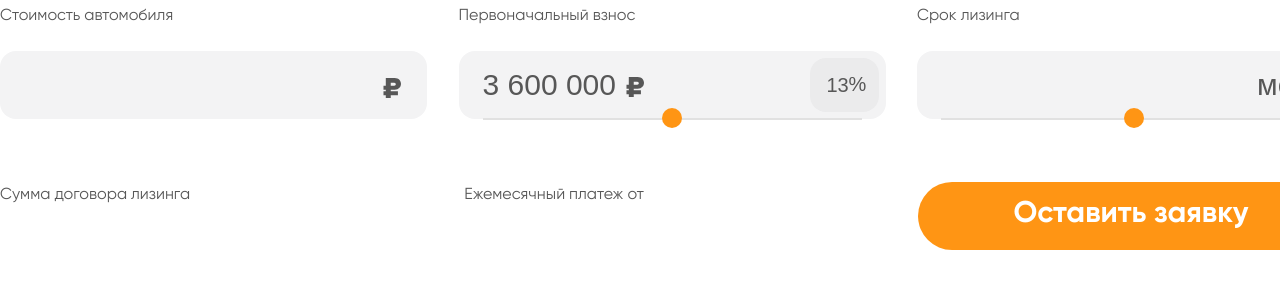
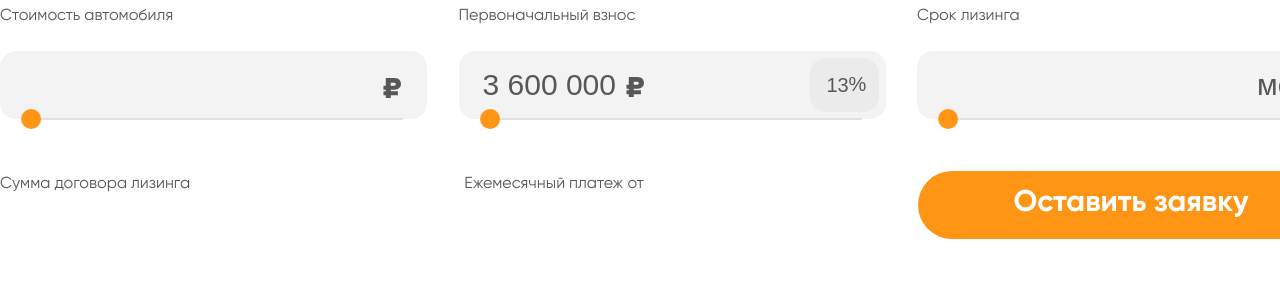
Before and after one commit to DeepViolet777/LeasingCar, a plain HTML site: page index.html in a window 1280 px wide. Shown: the part 792-1080 px from the top of the page. Drawn offline with nearby package versions, Linux system fonts and the light colour scheme; files whose address does not match are found by name.

Commit message:
Ranges updated

```diff
--- a/css/style.scss
+++ b/css/style.scss
@@ -430,17 +430,10 @@ a {
         background-color: transparent;
         top: 0;
         left: 0;
-        --progress-shadow: 2px 2px 4px rgba(0, 0, 0, 0.2) inset;
-        --progress-flll-shadow: var(--progress-shadow);
-        --fill-color: linear-gradient(to right, LightCyan, var(--primary-color));
-        --thumb-shadow: 0 0 4px rgba(0, 0, 0, 0.3),
-          -3px 9px 9px rgba(255, 255, 255, 0.33) inset,
-          -1px 3px 2px rgba(255, 255, 255, 0.33) inset,
-          0 0 0 99px var(--primary-color) inset;
 
     }
 
-    input[type='range']::-webkit-slider-thumb {
+     /* input[type='range']::-webkit-slider-thumb {
         -webkit-appearance: none;
         cursor: pointer;
         height: 20px;
@@ -454,7 +447,7 @@ a {
     input[type='range']::-webkit-slider-runnable-track {
         -webkit-appearance: none;
         height: 2px;
-        background: linear-gradient(90deg, rgba(225, 225, 225, 1) 60%, rgba(225, 225, 225, 1) 60%);
+        background: linear-gradient(90deg, rgba(255, 149, 20, 1) 60%, rgba(225, 225, 225, 1) 60%);
     }
 
     input[type="range"]::-moz-range-progress {
@@ -474,7 +467,7 @@ a {
         width: 20px;
         border-radius: 50%;
 
-    }
+    }*/
 
     .field-num {
         background-color: $light-grey;
@@ -582,4 +575,42 @@ a {
         font-size: 30px;
         line-height: 36px;
     }
+
+
+.noUi-connects{
+    height: 2px;
+    background-color: $medium-grey;
+    border-radius: 0;
 }
+
+.noUi-connect {
+    background: $dark-orange;
+    height: 2px;
+    border-radius: 0;
+}
+
+.noUi-handle{
+    background-color: $dark-orange;
+    border: none;
+    height: 20px;
+    width: 20px;
+    border-radius: 50%;
+    box-shadow: none;
+    outline: none;
+    margin-top: -3px;
+
+    &::after,&::before{
+    display:none;
+    }
+}
+
+.noUi-horizontal{
+    height:2px;
+    width: 379px;
+    margin-left: 24px;
+    border: none;
+    box-shadow: none;
+    border-radius: 0;
+    margin-top: -1px;
+}
+}
--- a/index.html
+++ b/index.html
@@ -104,7 +104,7 @@
                         <div class="car-cost_container">
                             <input class="car-cost_num field-num" min="1000000" max="6000000" type="number" step="1">
                         </div>
-                        <div class="range_container">
+                        <div class="car-cost_range">
                            <!-- <input type="range" name="car-cost_range" class="car-cost_range calc_range" min="1000000" max="6000000"
                                 step="1">-->
                         </div>
@@ -115,9 +115,9 @@
                             <div class="init-fee_num field-num">3 600 000</div>
                             <input class="init-fee_percent" type="number" name="" id="" value="13" min="10" max="60">
                         </div>
-                        <div class="range_container">
-                            <input type="range" name="init-fee_range" class="init-fee_range calc_range" min="1000000" max="6000000"
-                                step="1">
+                        <div class="init-fee_range">
+                           <!--<input type="range" name="init-fee_range" class="init-fee_range calc_range" min="1000000" max="6000000"
+                                step="1">-->
                         </div>
                     </div>
                     <div class="calc_lease-term">
@@ -125,9 +125,9 @@
                         <div class="lease-term_container">
                             <input class="lease-term_num field-num" min="1" max="60" type="number">
                         </div>
-                        <div class="range_container">
-                            <input type="range" name="lease-term_range" class="lease-term_range calc_range" min="1" max="60"
-                                step="1">
+                        <div class="lease-term_range">
+                           <!-- <input type="range" name="lease-term_range" class="lease-term_range calc_range" min="1" max="60"
+                                step="1">-->
                         </div>
                     </div>
                     </div>
--- a/main.js
+++ b/main.js
@@ -1,4 +1,3 @@
-
 
 $(document).ready(function(){
     $('.slick-slider').slick({
@@ -21,16 +20,45 @@ $(document).ready(function(){
       onSlide: (value, percent, position) => {},
       onSlideEnd: (value, percent, position) => {}
     });*/
+  });
 
-    var rangeOne = document.getElementByClassName('range_container');
+    const carCostRange = document.querySelector('.car-cost_range')
 
-noUiSlider.create(rangeOne, {
+    const initFeeRange = document.querySelector('.init-fee_range')
+
+    const leaseTermRange = document.querySelector('.lease-term_range')
+
+noUiSlider.create(carCostRange, {
     start: [1000000],
     connect: 'lower',
     range: {
         'min': [1000000],
         'max': [6000000]
     }
-});
+
+
 
   });
+
+  noUiSlider.create(initFeeRange, {
+    start: [1000000],
+    connect: 'lower',
+    range: {
+        'min': [1000000],
+        'max': [6000000]
+    }
+
+  });
+
+
+  noUiSlider.create(leaseTermRange, {
+    start: [1000000],
+    connect: 'lower',
+    range: {
+        'min': [1000000],
+        'max': [6000000]
+    }
+
+
+
+  });
```
Also changed, not shown: package.json (deleted, +0 -22 lines), css/style.css, libs/nouislider.min.css, 2 other files.
